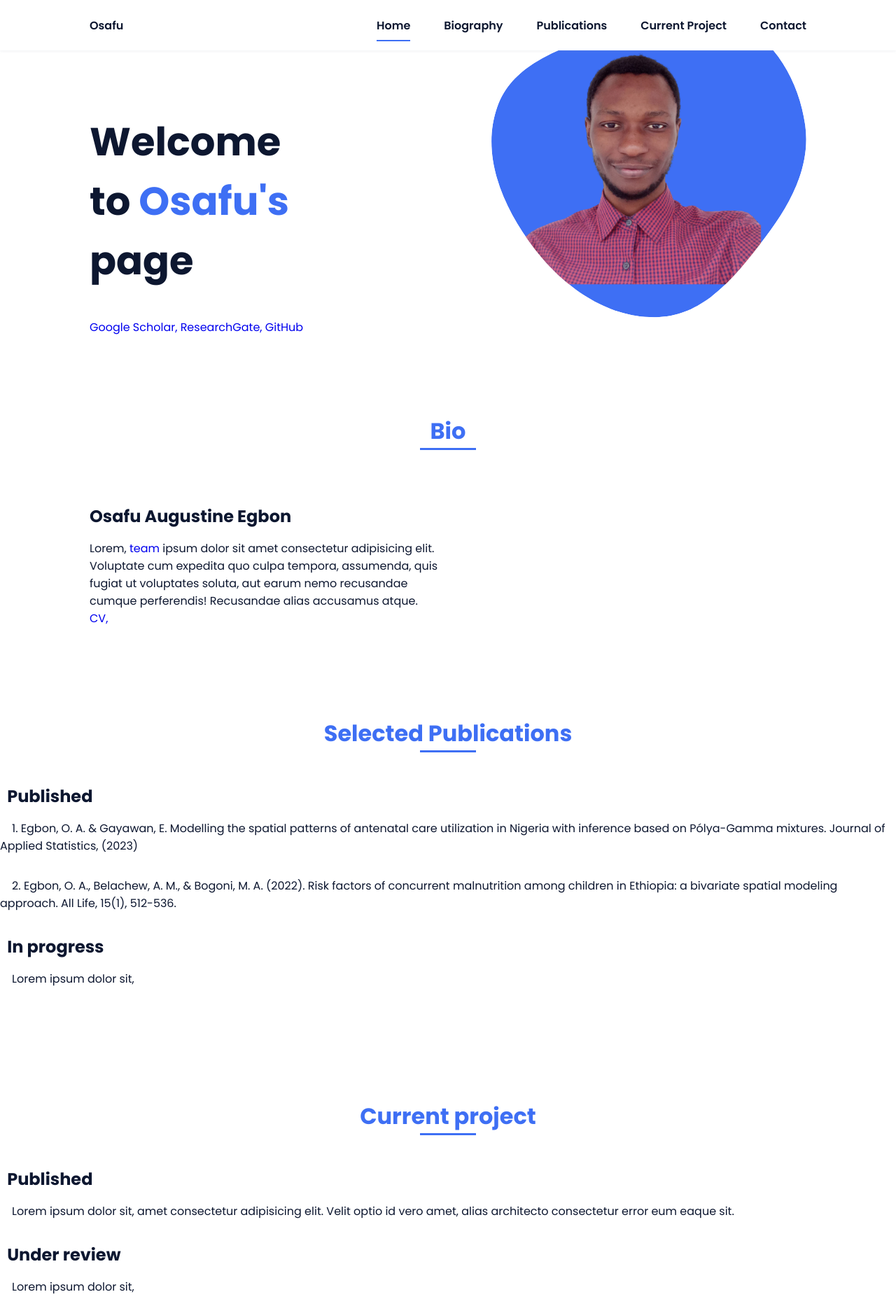
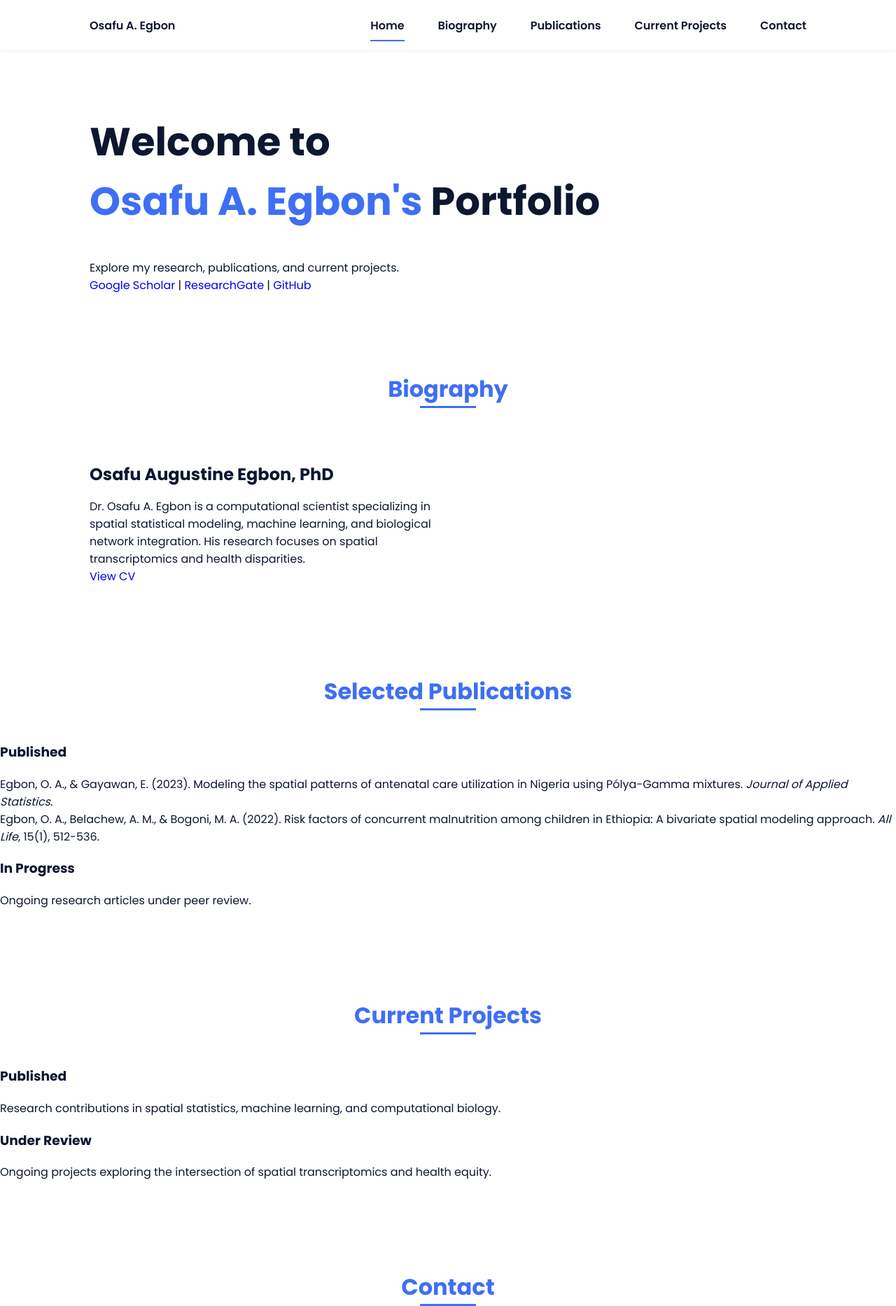
Before and after one commit to eosafu/eosafu.github.io, a plain HTML site: page index.html in a window 1280 px wide. Shown: the top 1866 px of the page at 70% size. Drawn offline with nearby package versions, Linux system fonts and the light colour scheme.

Commit message:
index.html

```diff
--- a/index.html
+++ b/index.html
@@ -3,32 +3,26 @@
     <head>
         <meta charset="UTF-8">
         <meta name="viewport" content="width=device-width, initial-scale=1.0">
-
         <link rel="stylesheet" href="assets/css/styles.css">
-
-        <!-- =====BOX ICONS===== -->
         <link href='https://cdn.jsdelivr.net/npm/boxicons@2.0.5/css/boxicons.min.css' rel='stylesheet'>
-
-        <title>Portfolio website complete</title>
+        <title>Osafu A. Egbon | Professional Portfolio</title>
     </head>
     <body>
-        <!--===== HEADER =====-->
+        <!-- Header -->
         <header class="l-header">
             <nav class="nav bd-grid">
                 <div>
-                    <a href="#" class="nav__logo">Osafu</a>
+                    <a href="#" class="nav__logo">Osafu A. Egbon</a>
                 </div>
-
                 <div class="nav__menu" id="nav-menu">
                     <ul class="nav__list">
                         <li class="nav__item"><a href="#home" class="nav__link active">Home</a></li>
                         <li class="nav__item"><a href="#about" class="nav__link">Biography</a></li>
-                        <li class="nav__item"><a href="#skills" class="nav__link">Publications</a></li>
-                        <li class="nav__item"><a href="#work" class="nav__link">Current Project</a></li>
+                        <li class="nav__item"><a href="#publications" class="nav__link">Publications</a></li>
+                        <li class="nav__item"><a href="#projects" class="nav__link">Current Projects</a></li>
                         <li class="nav__item"><a href="#contact" class="nav__link">Contact</a></li>
                     </ul>
                 </div>
-
                 <div class="nav__toggle" id="nav-toggle">
                     <i class='bx bx-menu'></i>
                 </div>
@@ -36,115 +30,71 @@
         </header>
 
         <main class="l-main">
-            <!--===== HOME =====-->
+            <!-- Home Section -->
             <section class="home bd-grid" id="home">
                 <div class="home__data">
-                    <h1 class="home__title">Welcome<br> to <span class="home__title-color">Osafu's</span><br> page</h1>
-
-                   <!--  <a href="#" class="button">Contact</a>-->
-                   <a href="https://scholar.google.com.br/citations?hl=en&user=sXkgQzMAAAAJ">Google Scholar,</a>  <a href="https://www.researchgate.net/profile/Osafu-Egbon">ResearchGate,</a> <a href="https://github.com/eosafu">GitHub</a>
-                </div>
-
-              <!--   <div class="home__social">-->
-              <!--       <a href="" class="home__social-icon"><i class='bx bxl-linkedin'></i></a>-->
-               <!--      <a href="" class="home__social-icon"><i class='bx bxl-behance' ></i></a>-->
-               <!--      <a href="" class="home__social-icon"><i class='bx bxl-github' ></i></a>-->
-              <!--   </div>-->
-
-                <div class="home__img">
-                    <svg class="home__blob" viewBox="0 0 479 467" xmlns="http://www.w3.org/2000/svg" xmlns:xlink="http://www.w3.org/1999/xlink">
-                        <mask id="mask0" mask-type="alpha">
-                            <path d="M9.19024 145.964C34.0253 76.5814 114.865 54.7299 184.111 29.4823C245.804 6.98884 311.86 -14.9503 370.735 14.143C431.207 44.026 467.948 107.508 477.191 174.311C485.897 237.229 454.931 294.377 416.506 344.954C373.74 401.245 326.068 462.801 255.442 466.189C179.416 469.835 111.552 422.137 65.1576 361.805C17.4835 299.81 -17.1617 219.583 9.19024 145.964Z"/>
-                        </mask>
-                        <g mask="url(#mask0)">
-                            <path d="M9.19024 145.964C34.0253 76.5814 114.865 54.7299 184.111 29.4823C245.804 6.98884 311.86 -14.9503 370.735 14.143C431.207 44.026 467.948 107.508 477.191 174.311C485.897 237.229 454.931 294.377 416.506 344.954C373.74 401.245 326.068 462.801 255.442 466.189C179.416 469.835 111.552 422.137 65.1576 361.805C17.4835 299.81 -17.1617 219.583 9.19024 145.964Z"/>
-                            <image class="home__blob-img" x="50" y="60" href="assets/img/perfil.png"/>
-                        </g>
-                    </svg>
+                    <h1 class="home__title">Welcome to<br> <span class="home__title-color">Osafu A. Egbon's</span> Portfolio</h1>
+                    <p>Explore my research, publications, and current projects.</p>
+                    <a href="https://scholar.google.com.br/citations?hl=en&user=sXkgQzMAAAAJ">Google Scholar</a> |
+                    <a href="https://www.researchgate.net/profile/Osafu-Egbon">ResearchGate</a> |
+                    <a href="https://github.com/eosafu">GitHub</a>
                 </div>
             </section>
 
-            <!--===== ABOUT =====-->
-            <section class="about section " id="about">
-                <h2 class="section-title">Bio</h2>
-
+            <!-- Biography Section -->
+            <section class="about section" id="about">
+                <h2 class="section-title">Biography</h2>
                 <div class="about__container bd-grid">
-                  <!--  <div class="about__img">-->
-                   <!--     <img src="assets/img/about.jpg" alt="">-->
-                  <!--  </div>-->
-
                     <div>
-                        <h2 class="about__subtitle">Osafu Augustine Egbon</h2>
-                        <p class="about__text">Lorem, <a href="https://github.com/eosafu">team</a>  ipsum dolor sit amet consectetur adipisicing elit. Voluptate cum expedita quo culpa tempora, assumenda, quis fugiat ut voluptates soluta, aut earum nemo recusandae cumque perferendis! Recusandae alias accusamus atque.</p>  <a href="https://www.overleaf.com/read/csspdmhhpqmp">CV,</a>
+                        <h2 class="about__subtitle">Osafu Augustine Egbon, PhD</h2>
+                        <p class="about__text">Dr. Osafu A. Egbon is a computational scientist specializing in spatial statistical modeling, machine learning, and biological network integration. His research focuses on spatial transcriptomics and health disparities.</p>
+                        <a href="https://www.overleaf.com/read/csspdmhhpqmp">View CV</a>
                     </div>
                 </div>
             </section>
 
-            <!--===== SKILLS =====-->
-            <section class="skills section" id="skills">
+            <!-- Publications Section -->
+            <section class="publications section" id="publications">
                 <h2 class="section-title">Selected Publications</h2>
-
-             <!--   <div class="skills__container bd-grid">-->
-                    <div>
-                        <h2 class="skills__subtitle">&nbsp Published</h2>
-                        <p class="skills__text">&nbsp &nbsp 1. Egbon, O. A. & Gayawan, E. Modelling the spatial patterns of antenatal care utilization in Nigeria with inference based on
-                            Pólya-Gamma mixtures. Journal of Applied Statistics, (2023)</p>
-                            <p class="skills__text">&nbsp &nbsp 2. Egbon, O. A., Belachew, A. M., & Bogoni, M. A. (2022). Risk factors of concurrent malnutrition among children in Ethiopia: a bivariate spatial modeling approach. All Life, 15(1), 512-536.</p>
-                        <h2 class="skills__subtitle">&nbsp In progress</h2>
-                        <p class="skills__text">&nbsp &nbsp Lorem ipsum dolor sit,
-
-
-                    </div>
-              <!--  </div>-->
+                <h3>Published</h3>
+                <ul>
+                    <li>Egbon, O. A., & Gayawan, E. (2023). Modeling the spatial patterns of antenatal care utilization in Nigeria using Pólya-Gamma mixtures. <em>Journal of Applied Statistics</em>.</li>
+                    <li>Egbon, O. A., Belachew, A. M., & Bogoni, M. A. (2022). Risk factors of concurrent malnutrition among children in Ethiopia: A bivariate spatial modeling approach. <em>All Life</em>, 15(1), 512-536.</li>
+                </ul>
+                <h3>In Progress</h3>
+                <p>Ongoing research articles under peer review.</p>
             </section>
 
-            <!--===== WORK =====-->
-            <section class="work section" id="work">
-                <h2 class="section-title">Current project</h2>
-
-                <!--   <div class="skills__container bd-grid">-->
-                    <div>
-                        <h2 class="skills__subtitle">&nbsp Published</h2>
-                        <p class="skills__text">&nbsp &nbsp Lorem ipsum dolor sit, amet consectetur adipisicing elit. Velit optio id vero amet, alias architecto consectetur error eum eaque sit.</p>
-                        <h2 class="skills__subtitle">&nbsp Under review</h2>
-                        <p class="skills__text">&nbsp &nbsp Lorem ipsum dolor sit,
-
-
-                    </div>
-              <!--  </div>-->
+            <!-- Current Projects Section -->
+            <section class="projects section" id="projects">
+                <h2 class="section-title">Current Projects</h2>
+                <h3>Published</h3>
+                <p>Research contributions in spatial statistics, machine learning, and computational biology.</p>
+                <h3>Under Review</h3>
+                <p>Ongoing projects exploring the intersection of spatial transcriptomics and health equity.</p>
             </section>
 
-            <!--===== CONTACT =====-->
+            <!-- Contact Section -->
             <section class="contact section" id="contact">
                 <h2 class="section-title">Contact</h2>
-
                 <div class="contact__container bd-grid">
-                    <form action="" class="contact__form">
-                        <input type="text" placeholder="Name" class="contact__input">
-                        <input type="mail" placeholder="Email" class="contact__input">
-                        <textarea name="" id="" cols="0" rows="10" class="contact__input"></textarea>
-                        <input type="button" value="Enviar" class="contact__button button">
+                    <form action="#" class="contact__form">
+                        <input type="text" placeholder="Name" class="contact__input" required>
+                        <input type="email" placeholder="Email" class="contact__input" required>
+                        <textarea placeholder="Message" class="contact__input" rows="5" required></textarea>
+                        <input type="submit" value="Send" class="contact__button button">
                     </form>
                 </div>
             </section>
         </main>
 
-        <!--===== FOOTER =====-->
+        <!-- Footer -->
         <footer class="footer">
-            <p class="footer__title">Osafu</p>
-            <div class="footer__social">
-                <a href="#" class="footer__icon"><i class='bx bxl-facebook' ></i></a>
-                <a href="#" class="footer__icon"><i class='bx bxl-instagram' ></i></a>
-                <a href="#" class="footer__icon"><i class='bx bxl-twitter' ></i></a>
-            </div>
-            <p class="footer__copy">&#169; All rigths reserved</p>
+            <p class="footer__title">Osafu A. Egbon</p>
+            <p class="footer__copy">&copy; 2025 All rights reserved.</p>
         </footer>
 
-
-        <!--===== SCROLL REVEAL =====-->
         <script src="https://unpkg.com/scrollreveal"></script>
-
-        <!--===== MAIN JS =====-->
         <script src="assets/js/main.js"></script>
     </body>
 </html>
```
